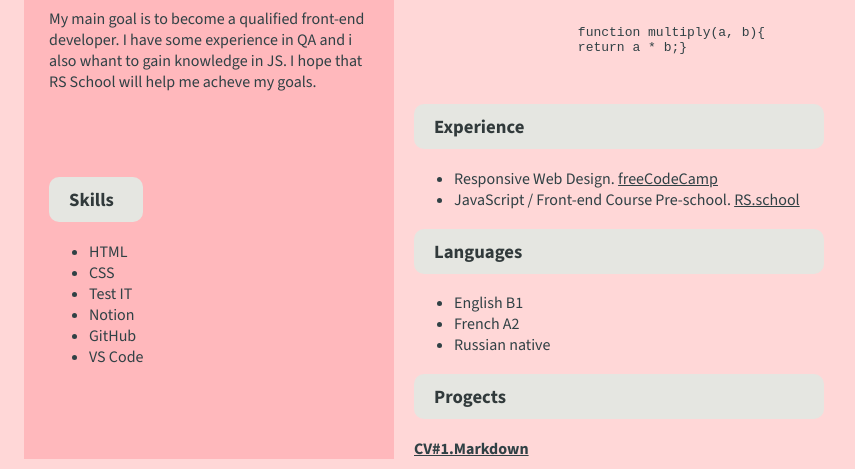
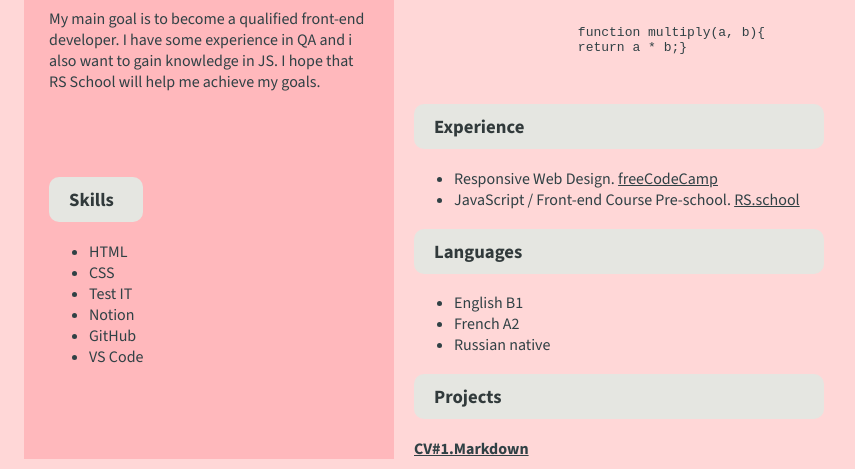
Before and after one commit to ElvaS9/rsschool-cv, a plain HTML site: page index.html in a window 1280 px wide. Shown: the part 1014-1483 px from the top of the page, 216-1071 px from the left. Drawn offline with nearby package versions, Linux system fonts and the light colour scheme.

Commit message:
feat: change self-introduction

```diff
--- a/index.html
+++ b/index.html
@@ -71,7 +71,7 @@
         </section>
         <section class="Self-introduction" id="2">
         <h3>Self-introduction</h3>
-          <p>My main goal is to become a qualified front-end developer. I have some experience in QA and i also whant to gain knowledge in JS. I hope that RS School will help me acheve my goals.</p>
+          <p>My main goal is to become a qualified front-end developer. I have some experience in QA and i also want to gain knowledge in JS. I hope that RS School will help me achieve my goals.</p>
         </section>
         <section class="skills" id="3">
            <h3>Skills</h3>
@@ -167,7 +167,7 @@
              </ul>
          </section>
           <section class="projects" id="8">
-            <h3>Progects</h3>
+            <h3>Projects</h3>
              <a href="https://ElvaS9.github.io/rsschool-cv/cv">
                 <b>CV#1.Markdown</b></a>
           </section>
```
